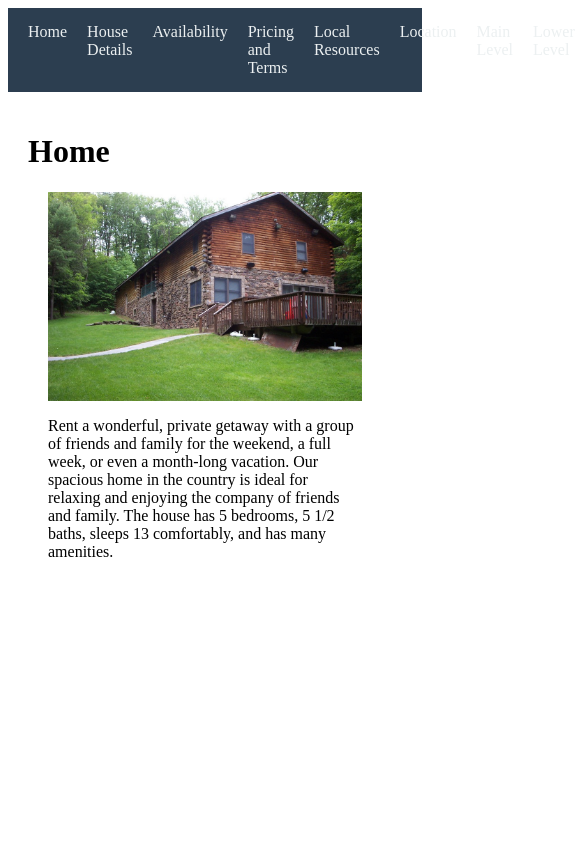
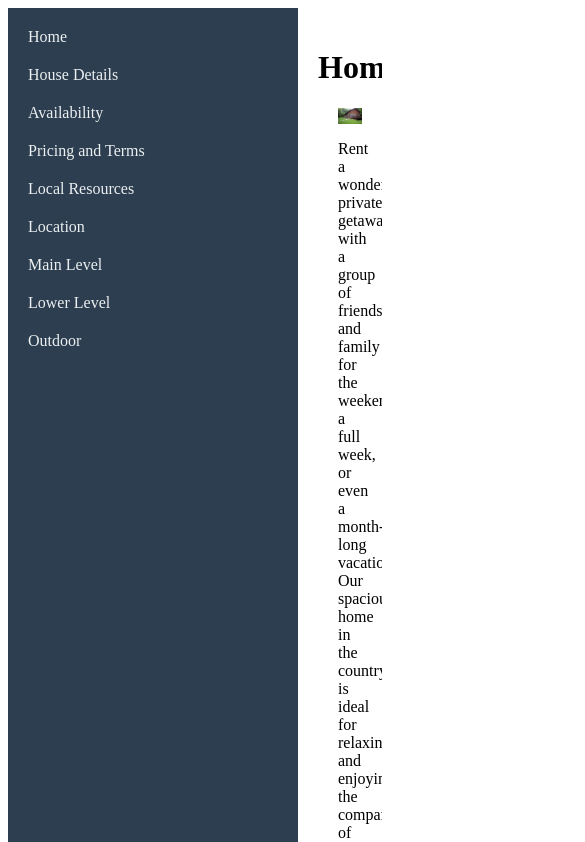
Before and after one commit to craigrivers/vacation_rental, an Angular app: page / in a window 390 px wide. Shown: the top 842 px of the page, 585 px wide, since content can reach past the window. Built offline with nearby package versions, Linux system fonts and the light colour scheme.

Commit message:
If the page is displayed from a mobile device show the navigation menu as a sidebar, otherwise display it on the top.

```diff
--- a/src/app/app.component.css
+++ b/src/app/app.component.css
@@ -36,3 +36,31 @@ main {
   flex: 1;
   padding: 20px;
 }
+
+/* Mobile styles */
+@media screen and (max-width: 768px) {
+  .container {
+    flex-direction: row;
+  }
+
+  .topNav {
+    width: 250px;
+    min-height: 100vh;
+    padding: 20px;
+  }
+
+  .topNav ul {
+    flex-direction: column;
+    gap: 10px;
+  }
+
+  .topNav li {
+    margin-bottom: 10px;
+  }
+
+  main {
+    flex: 1;
+    padding: 20px;
+    overflow-y: auto;
+  }
+}
```
